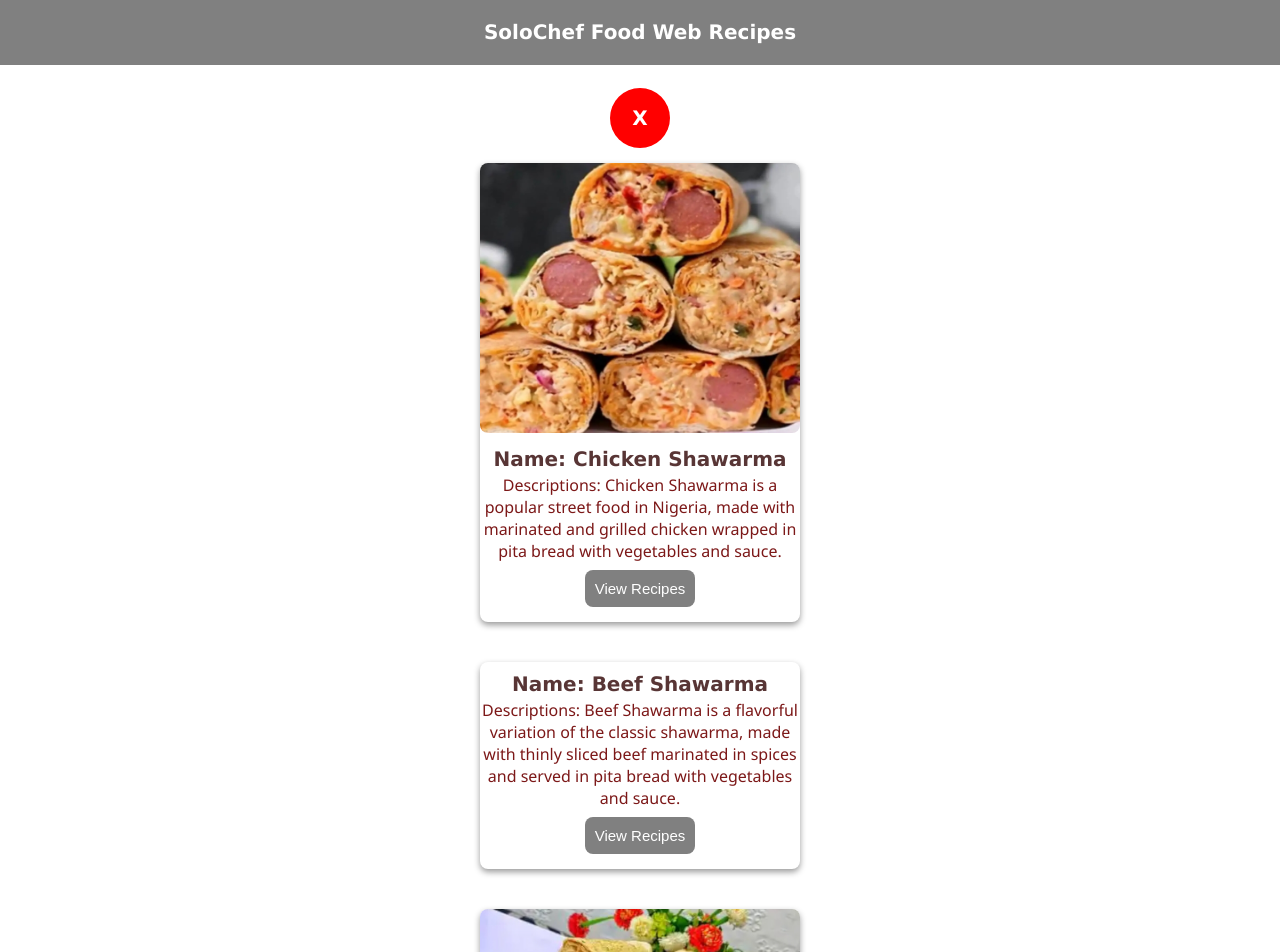
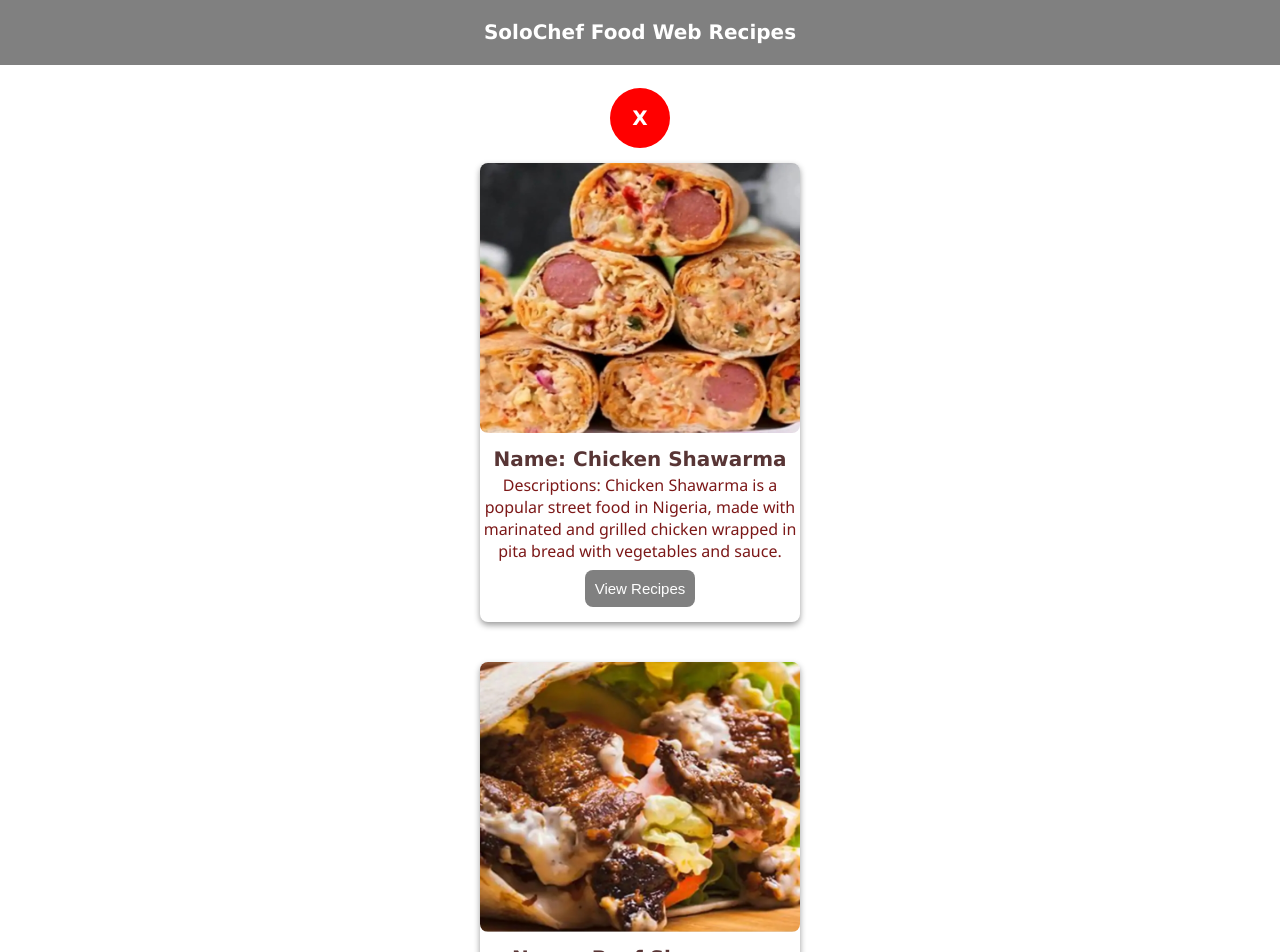
Before and after one commit to Matthias-Paul/Food-recipes, a React (Vite) app: page /Shawama in a window 1280 px wide. Shown: the top 952 px of the page. Built offline with nearby package versions, Linux system fonts and the light colour scheme.

Commit message:
Update Shawama.jsx

```diff
--- a/src/Shawama.jsx
+++ b/src/Shawama.jsx
@@ -73,7 +73,7 @@ if (loading){
               <img className="image" src={chick}/>
             )  }
 
-           {recipe.image ==="../beaf-shawa.jpg" &&(
+           {recipe.image ==="../assets/beaf-shawa.jpg" &&(
               <img className="image" src={beaf}/>
             )  }
 
```
